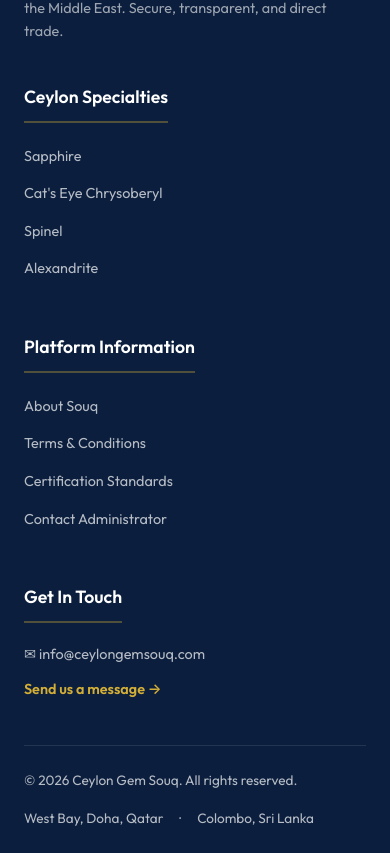
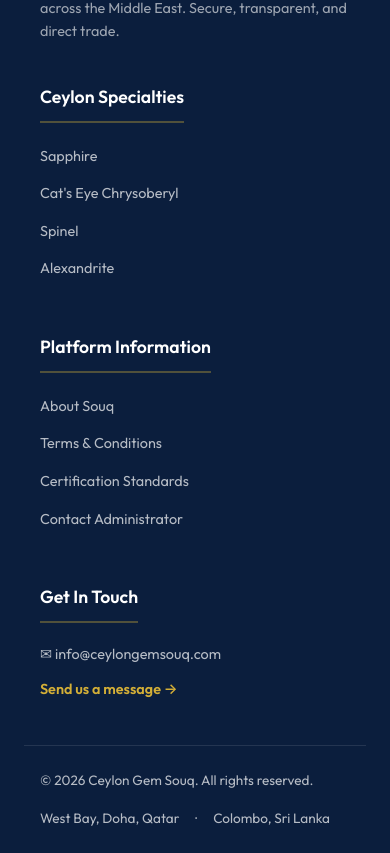
Before and after one commit to RBRB19454/ceylon-gem-souq, a React (Vite) app in the folder frontend/: page /certifications in a window 390 px wide. Shown: the part 2956-3809 px from the top of the page. Built offline with nearby package versions, Linux system fonts and the light colour scheme; no server answers; a web font is replaced by a local one.

Commit message:
remove centered footer

```diff
--- a/frontend/src/index.css
+++ b/frontend/src/index.css
@@ -678,12 +678,14 @@
 }
 
 .footer-container {
-  max-width: 1200px;
+  max-width: 100%;
   margin: 0 auto;
+  padding: 0 4rem;
   display: grid;
   grid-template-columns: repeat(auto-fit, minmax(250px, 1fr));
   gap: 2.5rem;
   margin-bottom: 2rem;
+  box-sizing: border-box;
 }
 
 .footer-logo {
@@ -817,16 +819,17 @@
 }
 
 .footer-bottom {
-  max-width: 1200px;
+  max-width: 100%;
   margin: 0 auto;
   border-top: 1px solid rgba(255, 255, 255, 0.1);
-  padding-top: 1.5rem;
+  padding: 1.5rem 4rem 0;
   display: flex;
   justify-content: space-between;
   align-items: center;
   font-size: 0.85rem;
   flex-wrap: wrap;
   gap: 1rem;
+  box-sizing: border-box;
 }
 
 /* Toast Message */
@@ -2337,4 +2340,23 @@
   .role-card {
     padding: 2.5rem 1.75rem;
   }
-}
+  .footer-container {
+    padding-left: 2rem;
+    padding-right: 2rem;
+  }
+  .footer-bottom {
+    padding-left: 2rem;
+    padding-right: 2rem;
+  }
+}
+
+@media (max-width: 600px) {
+  .footer-container {
+    padding-left: 1rem;
+    padding-right: 1rem;
+  }
+  .footer-bottom {
+    padding-left: 1rem;
+    padding-right: 1rem;
+  }
+}
```
Also changed, not shown: 1 other file (tests, documents, lock files or other folders).
